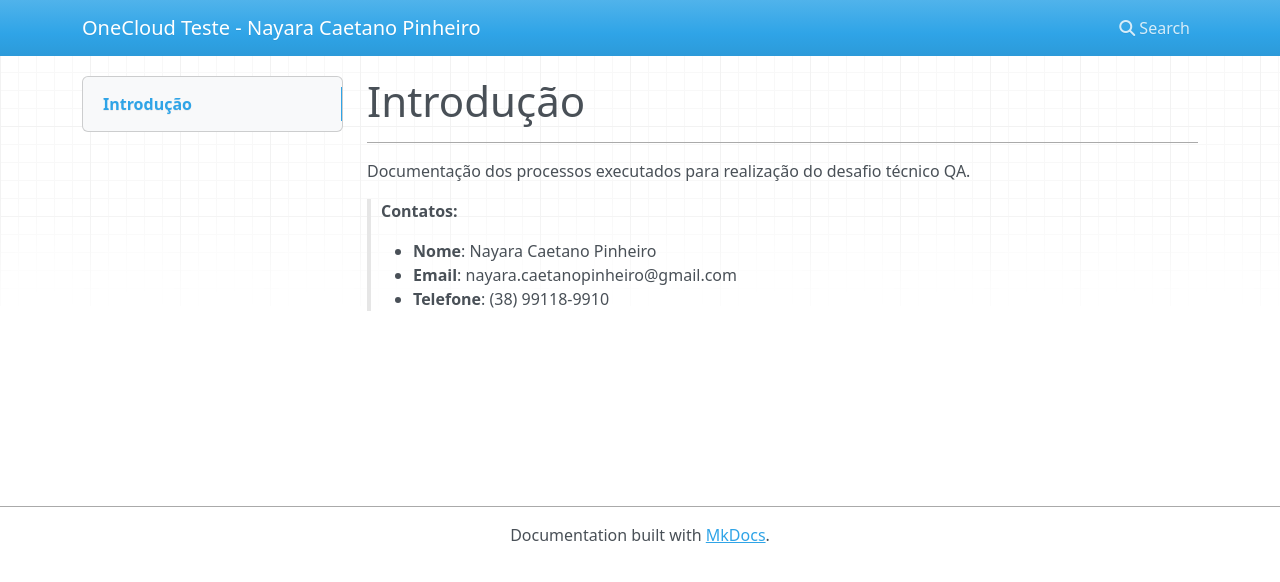
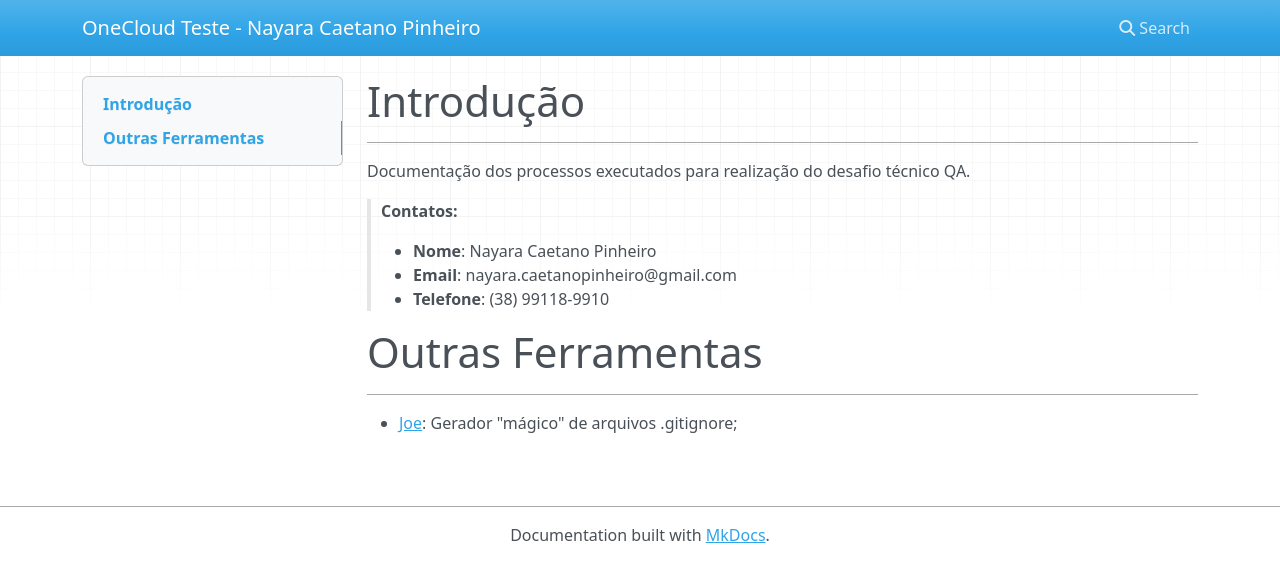
Before and after one commit to NayaraCaetano/onecloudtest-docs, an MkDocs documentation site: the page built from docs/index.md, in a window 1280 px wide. Shown: the top 582 px of the page. Built offline with MkDocs 1.6.1, drawn with Linux system fonts in a browser that asks for light colours; nearby versions of some CDN libraries.

Commit message:
Adiciona seção "Outras ferramentas"
Descreve ferramentas, não necessariamente ligadas aos testes,
que utilizei

```diff
--- a/docs/index.md
+++ b/docs/index.md
@@ -7,3 +7,8 @@ Documentação dos processos executados para realização do desafio técnico QA
 >  - **Nome**: Nayara Caetano Pinheiro
 >  - **Email**: nayara.caetanopinheiro@gmail.com
 >  - **Telefone**: (38) 99118-9910
+
+
+#Outras Ferramentas
+-------------
+- [Joe](https://github.com/karan/joe): Gerador "mágico" de arquivos .gitignore;
```
